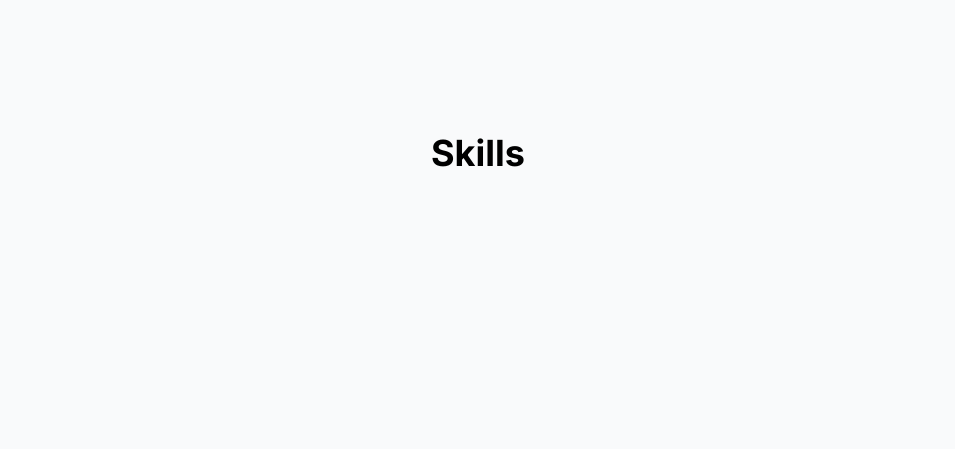
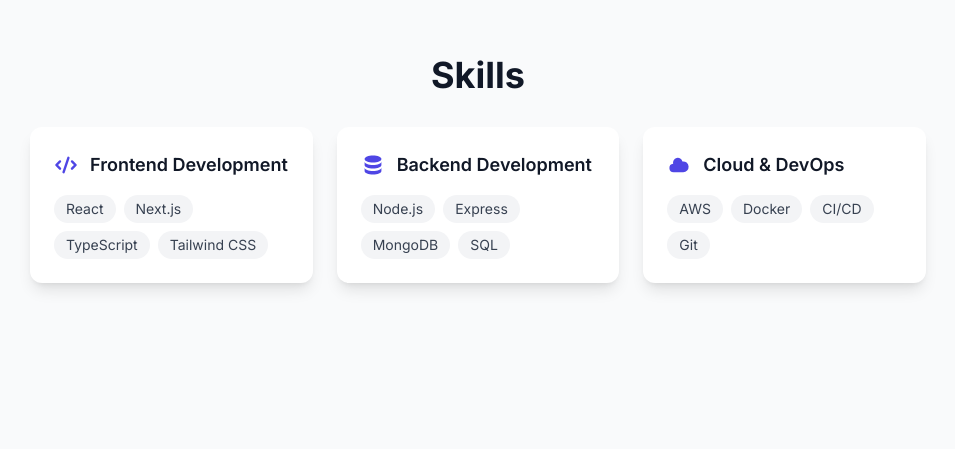
Before and after one commit to GOURAVKARUMUDI/portfolio, a Next.js app: page / in a window 1280 px wide. Shown: the part 1831-2280 px from the top of the page, without its empty margins (162-1117 px from the left). Built offline with nearby package versions, Linux system fonts and the light colour scheme.

Commit message:
fix: update layout and page structure for proper rendering

```diff
--- a/src/app/layout.tsx
+++ b/src/app/layout.tsx
@@ -1,3 +1,5 @@
+'use client'
+
 import React from 'react'
 import type { Metadata } from 'next'
 import { Inter } from 'next/font/google'
@@ -18,7 +20,7 @@
 }) {
   return (
     <html lang="en" className="scroll-smooth">
-      <body className={`${inter.className} relative min-h-screen`}>
+      <body className={`${inter.className} relative min-h-screen bg-gray-50 dark:bg-gray-900 text-gray-900 dark:text-gray-100`}>
         <AnimatedBackground />
         <div className="relative z-10">
           {children}
--- a/src/app/page.tsx
+++ b/src/app/page.tsx
@@ -17,8 +17,8 @@
     description: 'A modern portfolio website built with Next.js and Tailwind CSS, featuring dark mode and responsive design.',
     image: '/project-placeholder.png',
     technologies: ['Next.js', 'React', 'TypeScript', 'Tailwind CSS'],
-    demoLink: 'https://your-portfolio.com',
-    githubLink: 'https://github.com/GOURAVKARUMUDI',
+    demoLink: 'https://gouravkarumudi.github.io/Portfolio',
+    githubLink: 'https://github.com/GOURAVKARUMUDI/Portfolio',
   },
   {
     title: 'Coming Soon',
@@ -28,6 +28,12 @@
     demoLink: '',
     githubLink: '',
   },
+]
+
+const skills = [
+  { name: 'Frontend Development', icon: HiCode, items: ['React', 'Next.js', 'TypeScript', 'Tailwind CSS'] },
+  { name: 'Backend Development', icon: HiDatabase, items: ['Node.js', 'Express', 'MongoDB', 'SQL'] },
+  { name: 'Cloud & DevOps', icon: HiCloud, items: ['AWS', 'Docker', 'CI/CD', 'Git'] },
 ]
 
 export default function Home() {
@@ -44,13 +50,13 @@
       <ScrollToTop />
 
       {/* Hero Section */}
-      <section id="home" className="min-h-screen flex items-center justify-center px-4">
+      <section id="home" className="min-h-screen flex items-center justify-center px-4 relative overflow-hidden">
         <motion.div
           initial="initial"
           whileInView="animate"
           viewport={{ once: true }}
           variants={fadeInUp}
-          className="text-center"
+          className="text-center z-10"
         >
           <h1 className="text-4xl md:text-6xl font-bold mb-6 bg-clip-text text-transparent bg-gradient-to-r from-primary to-accent">
             Welcome to My Portfolio
@@ -58,13 +64,14 @@
           <p className="text-lg md:text-xl text-gray-600 dark:text-gray-300 mb-8">
             Full Stack Developer | UI/UX Enthusiast
           </p>
-          <motion.button
+          <motion.a
+            href="#contact"
             whileHover={{ scale: 1.05 }}
             whileTap={{ scale: 0.95 }}
-            className="px-8 py-3 bg-primary text-white rounded-full hover:shadow-lg transition-shadow"
+            className="inline-block px-8 py-3 bg-primary text-white rounded-full hover:shadow-lg transition-shadow"
           >
             Get in Touch
-          </motion.button>
+          </motion.a>
         </motion.div>
       </section>
 
@@ -78,7 +85,7 @@
           className="max-w-4xl w-full"
         >
           <h2 className="text-3xl md:text-4xl font-bold mb-8 text-center">Education</h2>
-          <div className="bg-white dark:bg-gray-900 rounded-xl p-8 shadow-lg flex flex-col items-center">
+          <div className="bg-white dark:bg-gray-800 rounded-xl p-8 shadow-lg flex flex-col items-center">
             <Image
               src="/profile.jpg"
               alt="GOURAV KARUMUDI"
@@ -108,8 +115,29 @@
           className="max-w-4xl w-full"
         >
           <h2 className="text-3xl md:text-4xl font-bold mb-8 text-center">Skills</h2>
-          <div className="grid grid-cols-2 md:grid-cols-3 lg:grid-cols-4 gap-6">
-            {/* Add your skills */}
+          <div className="grid grid-cols-1 md:grid-cols-3 gap-6">
+            {skills.map((skill, index) => (
+              <motion.div
+                key={index}
+                whileHover={{ y: -5 }}
+                className="bg-white dark:bg-gray-800 rounded-xl p-6 shadow-lg"
+              >
+                <div className="flex items-center gap-3 mb-4">
+                  <skill.icon className="w-6 h-6 text-primary" />
+                  <h3 className="text-lg font-semibold">{skill.name}</h3>
+                </div>
+                <div className="flex flex-wrap gap-2">
+                  {skill.items.map((item, i) => (
+                    <span
+                      key={i}
+                      className="px-3 py-1 bg-gray-100 dark:bg-gray-700 rounded-full text-sm text-gray-700 dark:text-gray-300"
+                    >
+                      {item}
+                    </span>
+                  ))}
+                </div>
+              </motion.div>
+            ))}
           </div>
         </motion.div>
       </section>
@@ -156,7 +184,7 @@
           className="max-w-4xl w-full"
         >
           <h2 className="text-3xl md:text-4xl font-bold mb-8 text-center">Contact Me</h2>
-          <div className="bg-white dark:bg-gray-900 rounded-xl p-8 shadow-lg">
+          <div className="bg-white dark:bg-gray-800 rounded-xl p-8 shadow-lg">
             <div className="flex flex-col items-center gap-6">
               <motion.div
                 whileHover={{ scale: 1.05 }}
```
